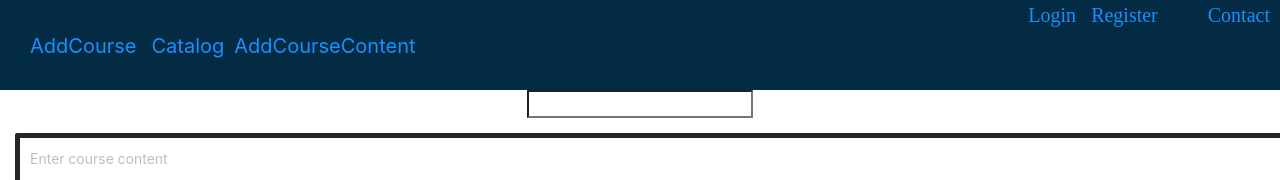
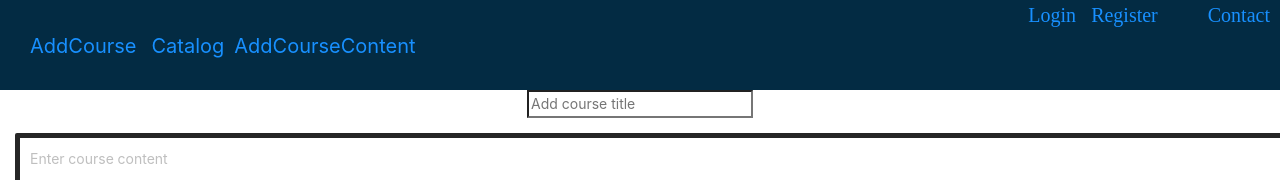
Before and after one commit to gayathri3636/ecourses, a React (Create React App) app: page /addcoursecontent in a window 1280 px wide. Shown: the top 180 px of the page. Built offline with nearby package versions, Linux system fonts and the light colour scheme.

Commit message:
placeholder

```diff
--- a/src/Components/AddCourseContent.js
+++ b/src/Components/AddCourseContent.js
@@ -34,6 +34,7 @@ export default function AddCourseContent(props) {
     <div>
       <input
         type='text'
+        placeholder='Add course title'
         value={coursetitle}
         onChange={(e) => SetCourseTitle(e.target.value)}
       />
```
